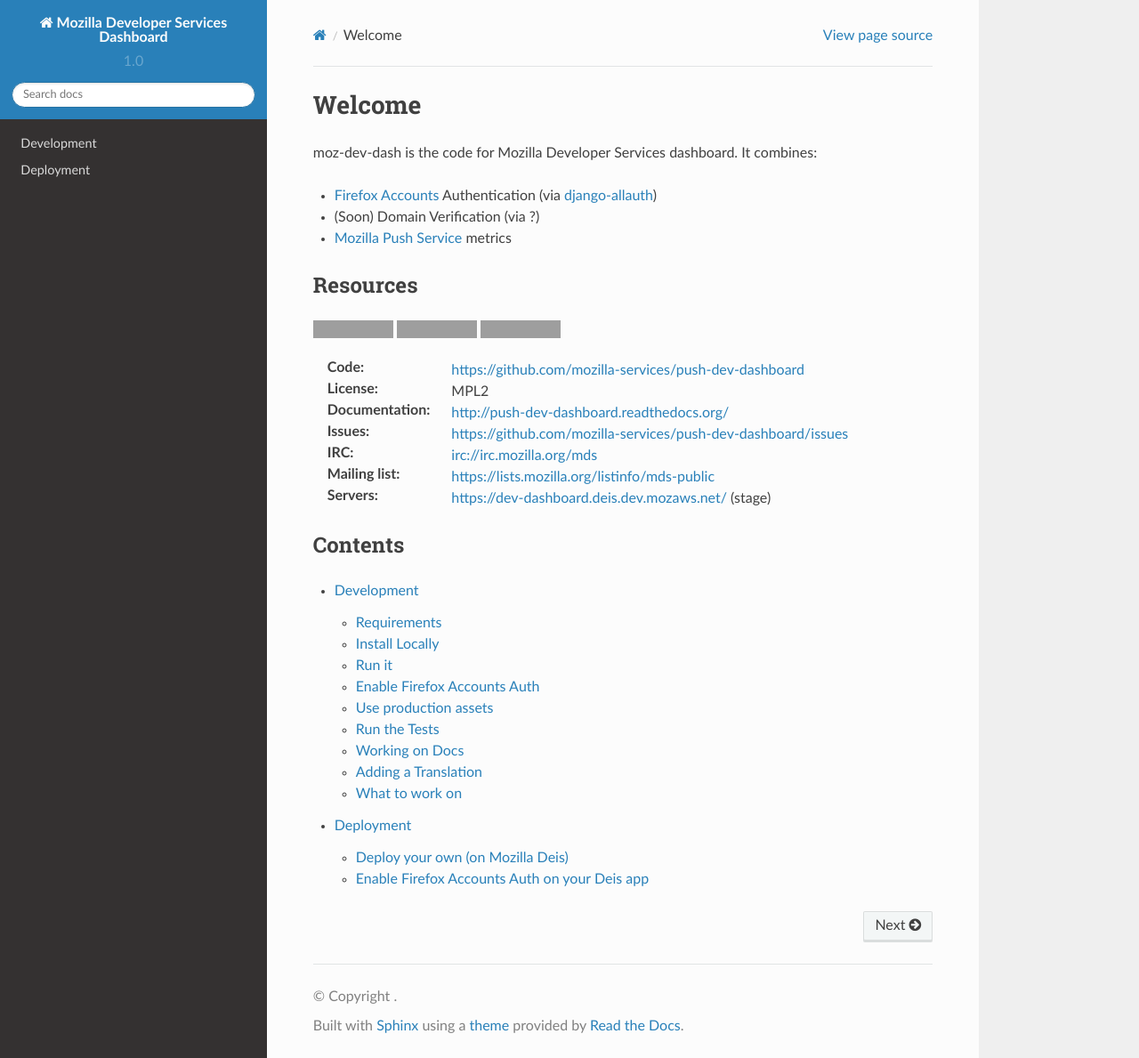
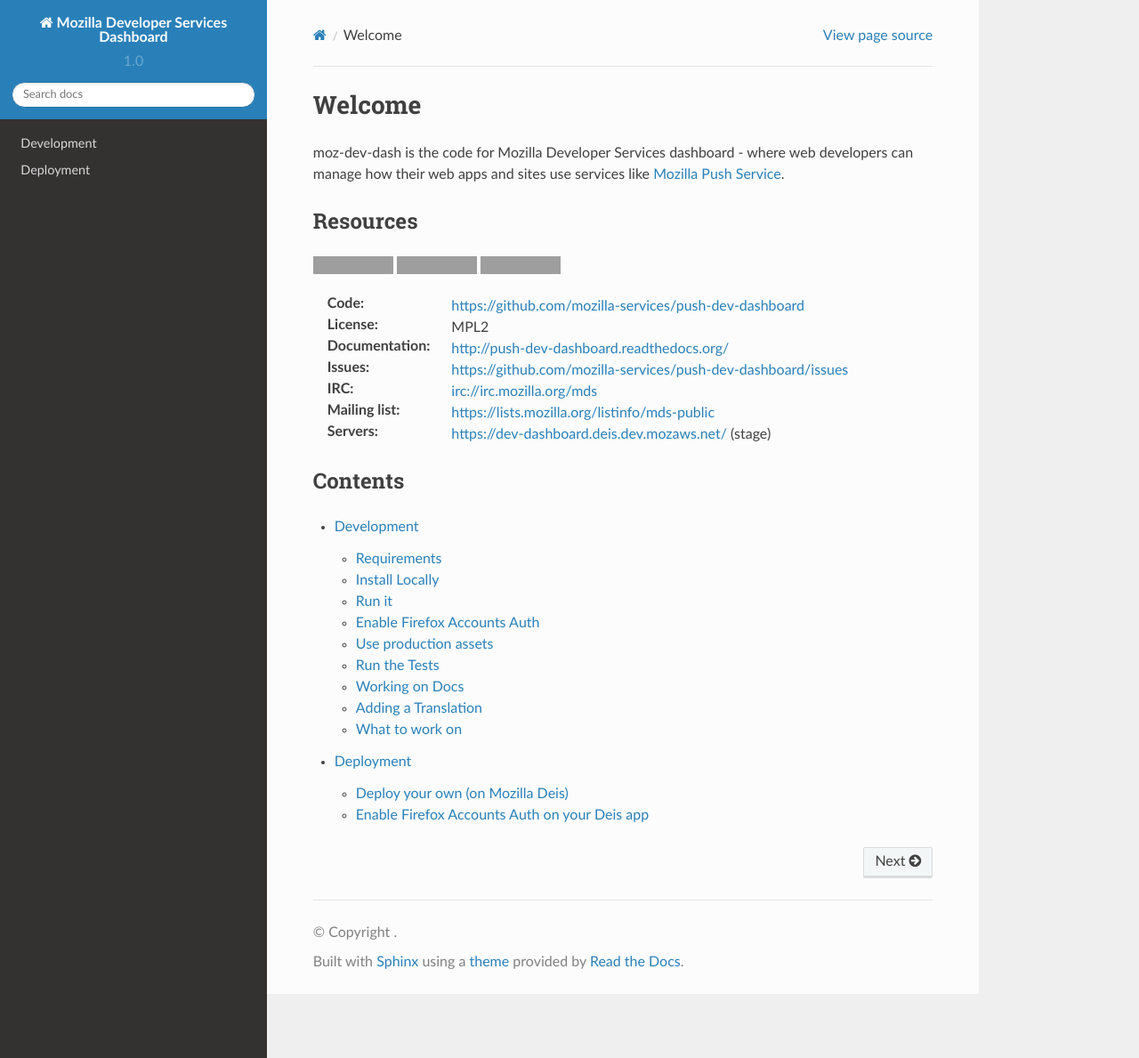
Before and after one commit to mozilla-services/push-dev-dashboard, a Sphinx documentation site: the page built from docs/index.rst, in a window 1280 px wide and 1189 px high. Shown: the whole window at 89% size. Built offline with Sphinx 7.4.7 and the Read the Docs theme 2.0.0, drawn with Linux system fonts in a browser that asks for light colours; grey boxes are pictures that could not be loaded.

Commit message:
add a better description of the project

```diff
--- a/docs/index.rst
+++ b/docs/index.rst
@@ -6,14 +6,10 @@
 Welcome
 =======
 
-moz-dev-dash is the code for Mozilla Developer Services dashboard. It combines:
+moz-dev-dash is the code for Mozilla Developer Services dashboard - where web
+developers can manage how their web apps and sites use services like
+`Mozilla Push Service`_.
 
-* `Firefox Accounts`_ Authentication (via `django-allauth`_)
-* (Soon) Domain Verification (via ?)
-* `Mozilla Push Service`_ metrics
-
-.. _Firefox Accounts: https://support.mozilla.org/en-US/kb/access-mozilla-services-firefox-accounts
-.. _django-allauth: https://github.com/pennersr/django-allauth
 .. _Mozilla Push Service: https://autopush.readthedocs.org/en/latest/
 
 
```
